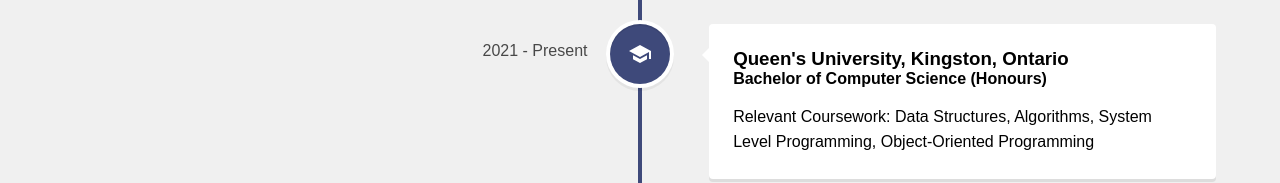
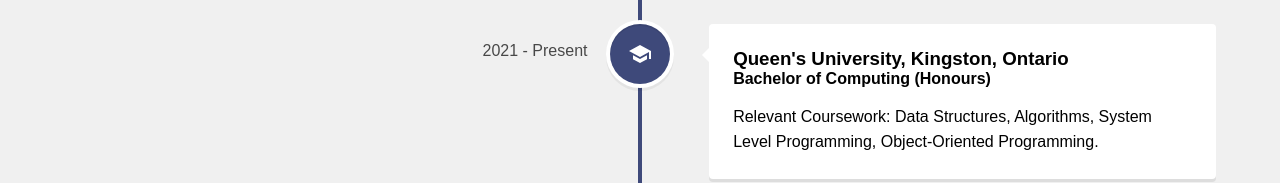
Before and after one commit to traydenpoke/personal-portfolio, a React (Create React App) app: page /experience in a window 1280 px wide. Shown: the part 284-467 px from the top of the page. Built offline with nearby package versions, Linux system fonts and the light colour scheme.

Commit message:
text change

```diff
--- a/src/pages/Experience.js
+++ b/src/pages/Experience.js
@@ -21,11 +21,11 @@
                     iconStyle={{ background: "#3e497a", color: "#fff" }}
                     icon={<SchoolIcon />}>
                     <h3 className="vertical-timeline-element-title"> Queen's University, Kingston, Ontario </h3>
-                    <h4 className="vertical-timeline-element-subtitle"> Bachelor of Computer Science (Honours)  </h4>
-                    <p>Relevant Coursework: Data Structures, Algorithms, System Level Programming, Object-Oriented Programming</p>
+                    <h4 className="vertical-timeline-element-subtitle"> Bachelor of Computing (Honours)  </h4>
+                    <p>Relevant Coursework: Data Structures, Algorithms, System Level Programming, Object-Oriented Programming.</p>
                 </VerticalTimelineElement>
             </VerticalTimeline>
-        </div>
+        </div >
     );
 }
 
```
